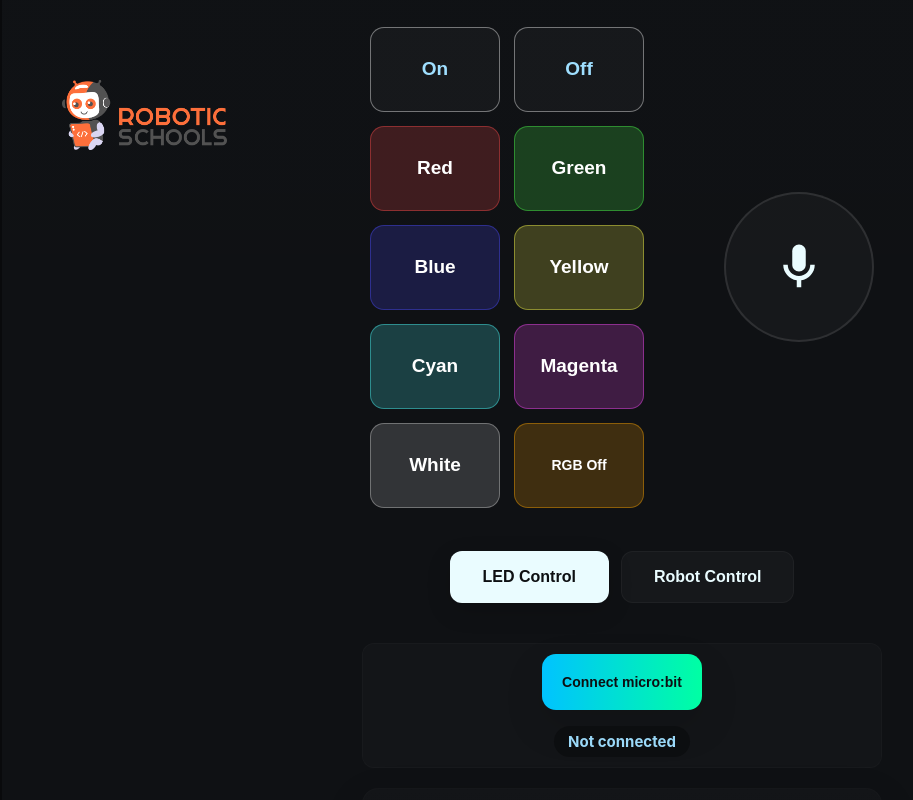
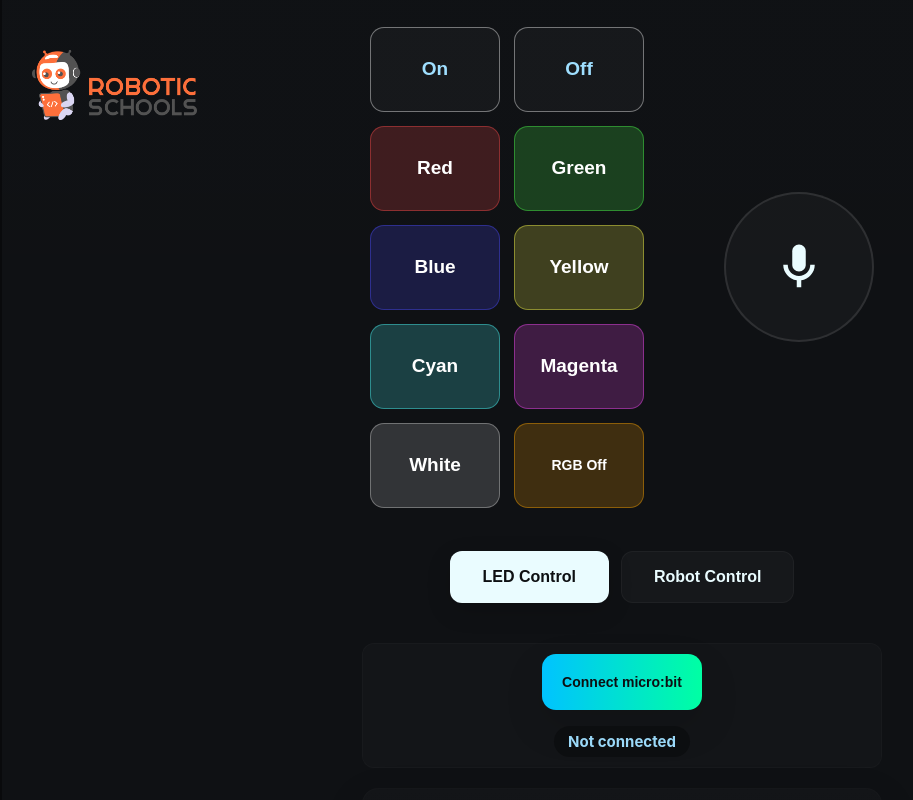
Before and after one commit to RoboticSchools/Microbit_Robot_and_LED_Controller_App, a plain HTML site: page index.html in a window 1280 px wide. Shown: the whole page, without its empty margins (18-931 px from the left). Drawn offline with Linux system fonts and the light colour scheme.

Commit message:
Adjust top-header position in index.html

```diff
--- a/index.html
+++ b/index.html
@@ -31,8 +31,8 @@
 
         .top-header {
             position: fixed;
-            top: 80px;
-            left: 80px;
+            top: 50px;
+            left: 50px;
             display: flex;
             align-items: center;
             z-index: 100;
```
